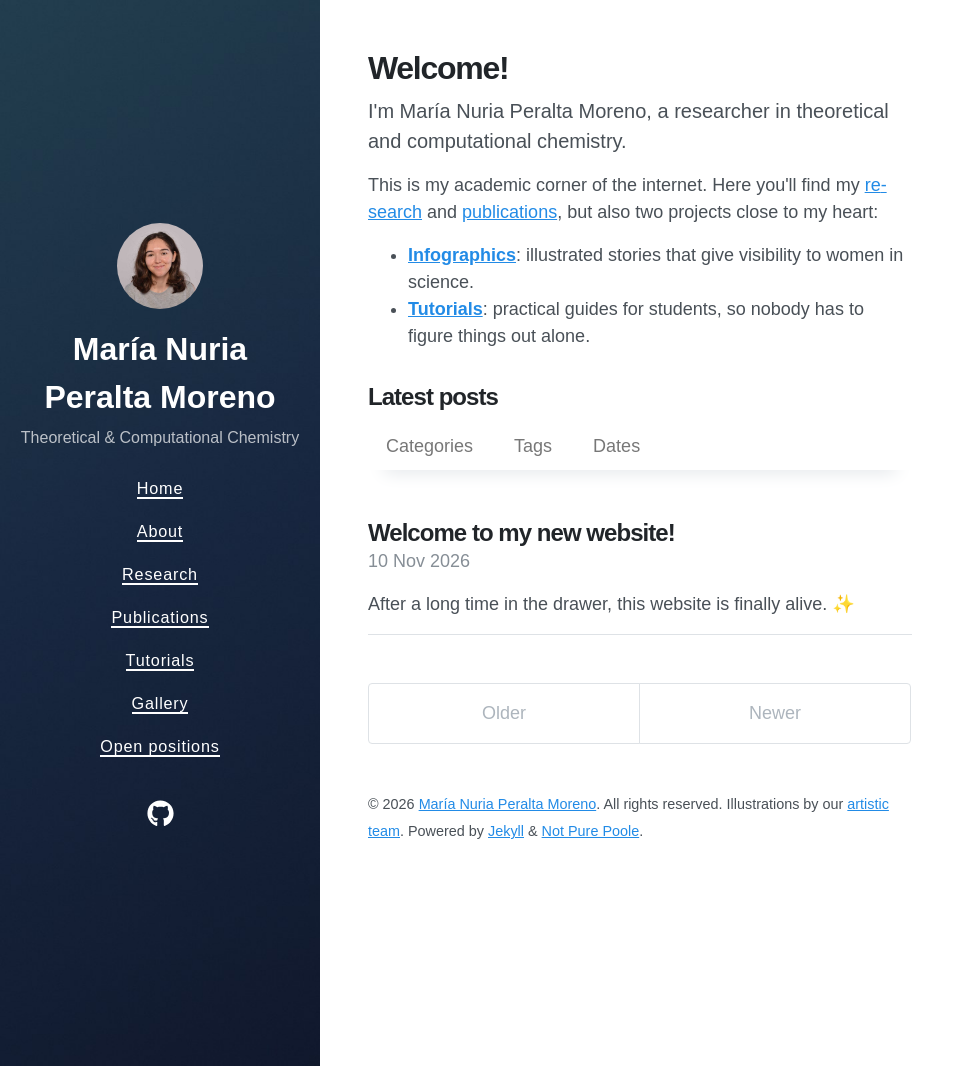
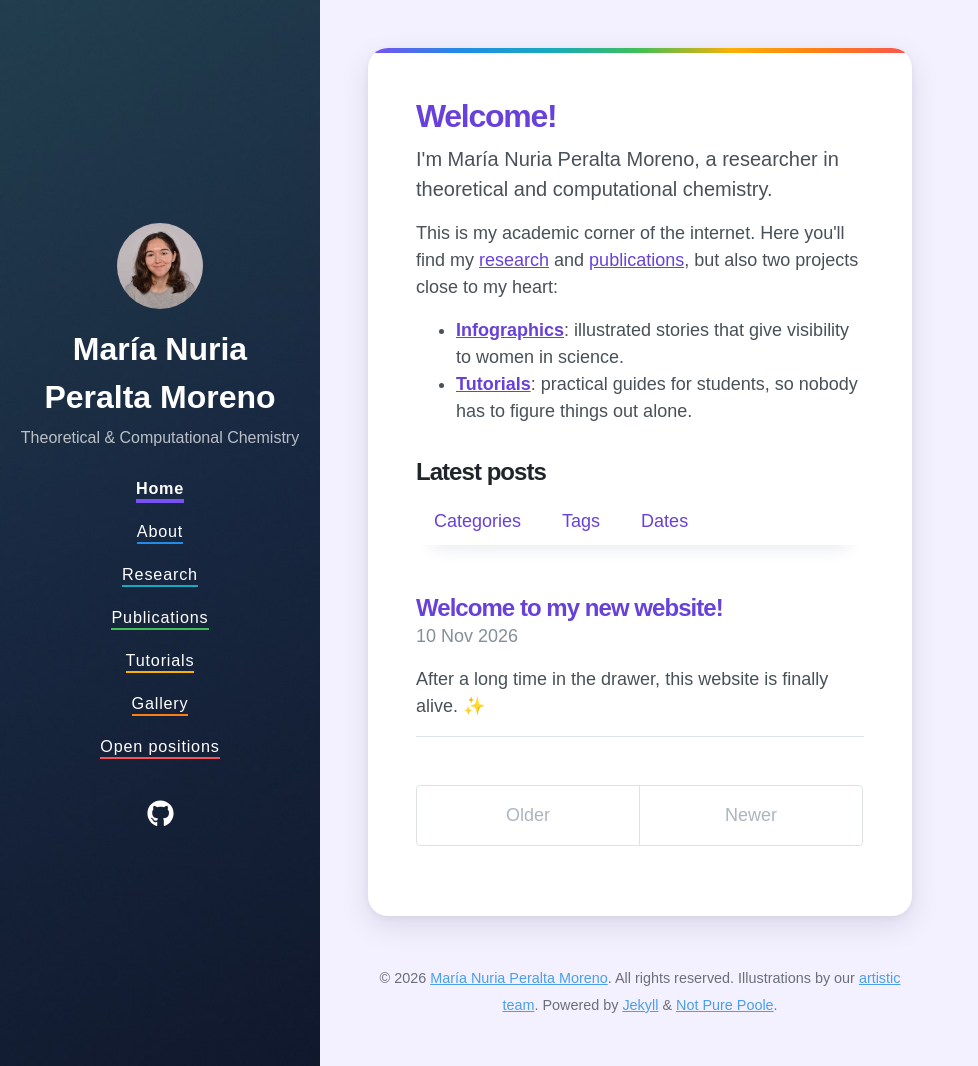
Before and after one commit to Peralta-Moreno-MN/peralta-moreno-mn.github.io, a Jekyll site: the page built from index.html, in a window 1280 px wide and 1066 px high. Shown: the whole window, without its empty margins (0-978 px from the left). Built offline with Jekyll 4.4.1, drawn with Linux system fonts in a browser that asks for light colours; nearby versions of some CDN libraries; the list of posts is cut into pages by our own code.

Commit message:
Rainbow sections: pale background per section and floating white panel
Each section gets one colour of the rainbow (violet to red, like a
protein chain from N- to C-terminus): menu underline, page background,
titles and links. Content sits in a white rounded panel with a rainbow
line on top. Pages can add a doodle with `background_image:`.

Co-Authored-By: Claude Opus 5.5 <noreply@anthropic.com>
Claude-Session: https://claude.ai/code/session_01RVu7vXiQr7q9dbwcRqwdMV

```diff
--- /dev/null
+++ b/_includes/accent.html
@@ -0,0 +1,16 @@
+{%- comment -%}
+  Decides the colour of the current page (one colour of the rainbow per section),
+  from the page URL. A page can force it with `accent: <name>` in its front matter.
+  Colours are defined in _sass/_custom.scss.
+{%- endcomment -%}
+{%- assign accent = page.accent -%}
+{%- unless accent -%}
+  {%- assign accent = "home" -%}
+  {%- if page.url contains "/about/" -%}{%- assign accent = "about" -%}
+  {%- elsif page.url contains "/research/" -%}{%- assign accent = "research" -%}
+  {%- elsif page.url contains "/publications/" -%}{%- assign accent = "publications" -%}
+  {%- elsif page.url contains "/tutorials/" or page.categories contains "tutorials" -%}{%- assign accent = "tutorials" -%}
+  {%- elsif page.url contains "/gallery/" -%}{%- assign accent = "gallery" -%}
+  {%- elsif page.url contains "/open-positions/" -%}{%- assign accent = "positions" -%}
+  {%- endif -%}
+{%- endunless -%}
--- a/_includes/sidebar-left.html
+++ b/_includes/sidebar-left.html
@@ -21,7 +21,7 @@
   <nav class="navigation">
     <ul class="navigation-list">
     {%- for nav in site.data.navigation -%}
-      <li class="navigation-item">
+      <li class="navigation-item nav-{{ nav.accent | default: 'home' }}{% if nav.accent == accent %} is-current{% endif %}">
         <a onclick="sessionStorage.setItem('forceCheckScroll', 'true')" href="{{ nav.url | relative_url }}">{{ nav.title | escape }}</a>
       </li>
     {%- endfor -%}
--- a/_layouts/default.html
+++ b/_layouts/default.html
@@ -3,7 +3,8 @@
 
   {% include head.html %}
 
-  <body>
+  {%- include accent.html -%}
+  <body class="accent-{{ accent }}"{% if page.background_image %} style="background-image: url({{ page.background_image | relative_url }});"{% endif %}>
 
     <div class="container pure-g">
       {%- assign cover_bg_color = site.cover_bg_color | default: "rgb(40, 73, 77)" -%}
--- a/_sass/_custom.scss
+++ b/_sass/_custom.scss
@@ -45,11 +45,6 @@
     aspect-ratio: 4 / 3;
     object-fit: cover;
     margin: 0;
-  }
-
-  .gallery-section-placeholder {
-    background: linear-gradient(135deg, rgb(40, 73, 77), var(--teal));
-    opacity: .85;
   }
 }
 
@@ -153,3 +148,144 @@
 .illustrator-link {
   font-weight: 600;
 }
+
+// ===============================================================
+//  RAINBOW SECTIONS
+//  Each section has one colour of the rainbow, like a protein chain
+//  coloured from N-terminus (violet/blue) to C-terminus (red).
+//    --accent       bright colour (lines, menu underline)
+//    --accent-text  darker version, readable on white (titles, links)
+//    --accent-bg    pale background of the page
+// ===============================================================
+
+$accents: (
+  home:         (#7950f2, #6741d9, #f3f0ff),
+  about:        (#228be6, #1971c2, #e7f5ff),
+  research:     (#15aabf, #0c8599, #e3fafc),
+  publications: (#40c057, #2b8a3e, #ebfbee),
+  tutorials:    (#fab005, #a87b00, #fff9db),
+  gallery:      (#fd7e14, #d9480f, #fff4e6),
+  positions:    (#fa5252, #c92a2a, #fff5f5)
+);
+
+@each $name, $c in $accents {
+  .accent-#{$name} {
+    --accent: #{nth($c, 1)};
+    --accent-text: #{nth($c, 2)};
+    --accent-bg: #{nth($c, 3)};
+  }
+  .nav-#{$name} {
+    --nav-accent: #{nth($c, 1)};
+  }
+}
+
+$rainbow: linear-gradient(90deg, #7950f2, #228be6, #15aabf, #40c057, #fab005, #fd7e14, #fa5252);
+
+:root {
+  --panel-bg: #fff;
+  --panel-shadow: 0 10px 30px rgba(20, 30, 50, .10), 0 2px 6px rgba(20, 30, 50, .06);
+}
+
+// Page background: pale colour of the section (+ optional doodle image)
+body {
+  background-color: var(--accent-bg, var(--body-bg));
+  background-attachment: fixed;
+  background-size: cover;
+  background-position: center;
+}
+
+// Floating white panel with a rainbow line on top
+.content > main {
+  position: relative;
+  background: var(--panel-bg);
+  border-radius: 20px;
+  box-shadow: var(--panel-shadow);
+  padding: var(--spacer-3) var(--spacer-3) var(--spacer-2);
+  overflow: hidden;
+
+  &::before {
+    content: "";
+    position: absolute;
+    top: 0;
+    left: 0;
+    right: 0;
+    height: 5px;
+    background: $rainbow;
+  }
+}
+
+@media (max-width: $md-width) {
+  .content > main {
+    padding: var(--spacer-2) var(--spacer) var(--spacer);
+    border-radius: 14px;
+  }
+}
+
+// One colour per page: titles and links use the section colour
+.content main {
+  a {
+    color: var(--accent-text, var(--link-color));
+  }
+
+  .page-title,
+  > .page > h1,
+  .post > .post-title {
+    color: var(--accent-text, var(--heading-color));
+  }
+
+  h2,
+  h3 {
+    color: var(--heading-color);
+  }
+
+  .post-entry .post-title a:hover,
+  .post-entry .post-title a:focus {
+    color: var(--accent-text);
+  }
+}
+
+.footer {
+  text-align: center;
+  opacity: .8;
+}
+
+// Menu: each item underlined with its rainbow colour
+.navigation-item a {
+  border-color: var(--nav-accent, currentColor);
+  padding-bottom: 2px;
+
+  &:hover,
+  &:focus {
+    color: var(--nav-accent);
+  }
+}
+
+.navigation-item.is-current a {
+  font-weight: 700;
+  border-bottom-width: 4px;
+}
+
+// Gallery placeholders use the rainbow
+.gallery-section-card .gallery-section-placeholder {
+  background: $rainbow;
+  opacity: .55;
+}
+
+// Dark mode (when the visitor's device is in dark mode)
+@media (prefers-color-scheme: dark) {
+  :root {
+    --panel-bg: var(--gray-800);
+    --panel-shadow: 0 10px 30px rgba(0, 0, 0, .45);
+  }
+
+  body {
+    background-color: var(--gray-900);
+  }
+
+  .content main a,
+  .content main .page-title,
+  .content main > .page > h1,
+  .content main .post > .post-title {
+    color: var(--accent);
+  }
+}
```
Also changed, not shown: _data/navigation.yml (+10 -1 lines).
